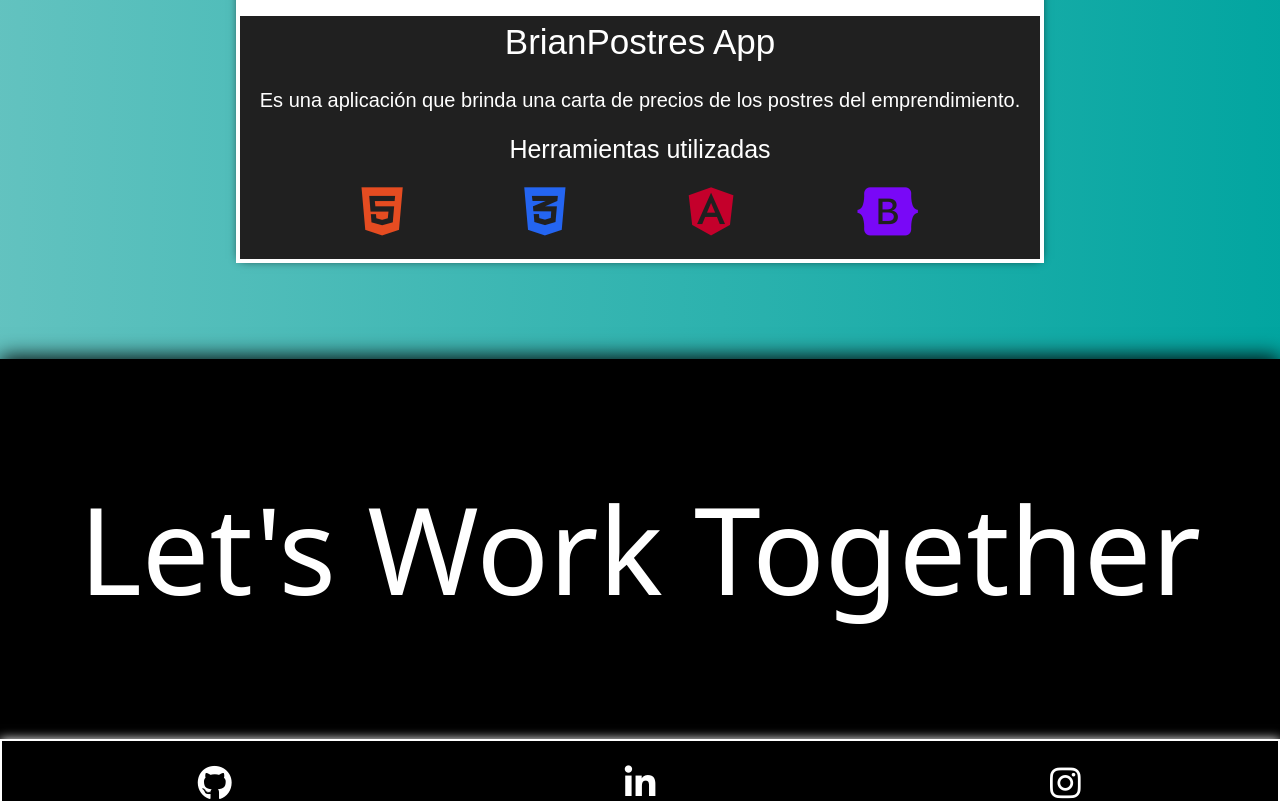
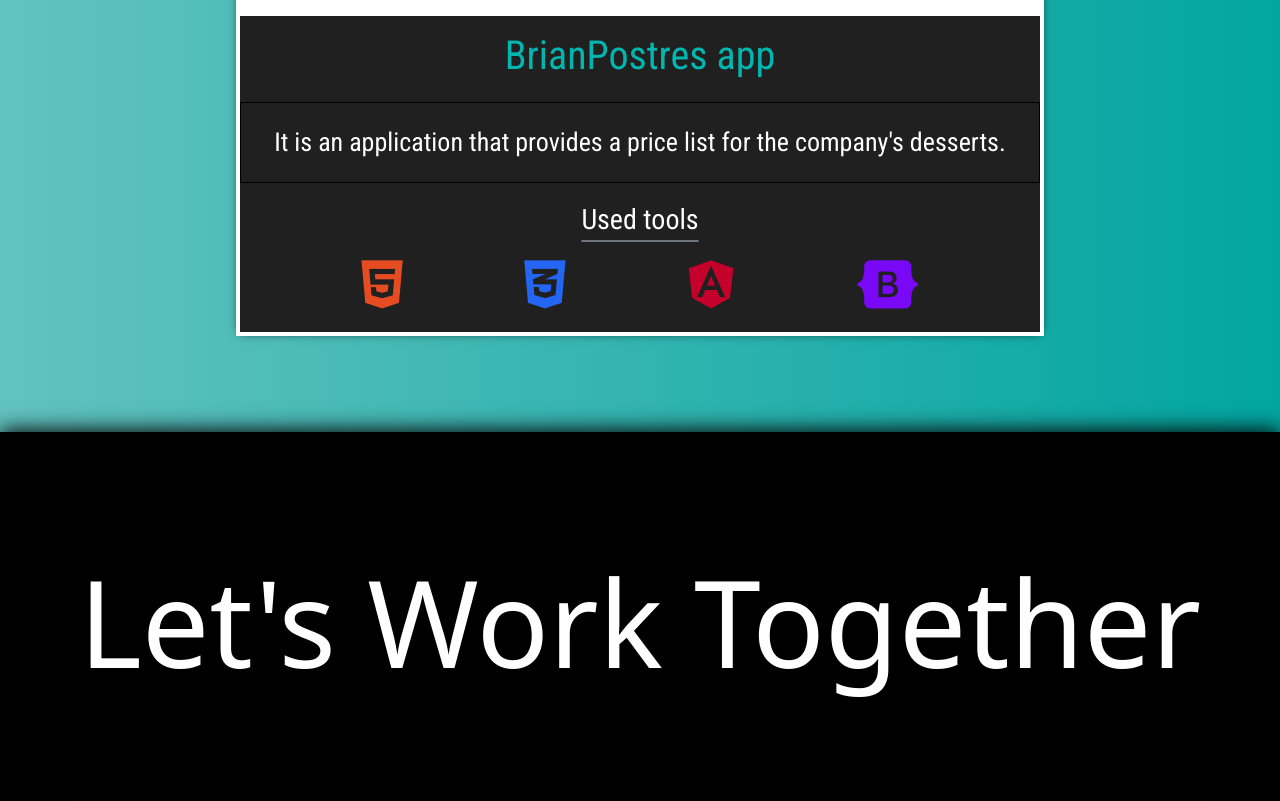
Before and after one commit to LucianoKuhn/PersonalPortfolio, a plain HTML site: page index.html in a window 1280 px wide. Shown: the part 1120-1921 px from the top of the page. Drawn offline with nearby package versions, Linux system fonts and the light colour scheme; a script that the page names is missing; a web font is replaced by a local one.

Commit message:
cambios menores

```diff
--- a/CSS/index_style.css
+++ b/CSS/index_style.css
@@ -143,19 +143,27 @@ li a:hover {
 #projects p {
   color: white;
   text-align: center;
-  font-family: "Rubik", sans-serif;
+  font-family: "Roboto Condensed", sans-serif;
+
 }
 
 .pTituloProyecto {
-  font-size: 35px;
+  font-size: 40px;
+  color: #02b7b1fe !important;
+  padding-top: 10px;
+
 }
 
 .pDescProyecto{
-  font-size: 20px;
+  font-size: 26px;
+  border: 1px solid rgb(0, 0, 0);
+  padding-bottom: 20px;
+  padding-top: 20px;
 }
 
 .pHerramientasProyecto {
-  font-size: 25px;
+  font-size: 28px;
+  text-decoration: underline;
 }
 
 #projects i {
@@ -192,19 +200,19 @@ li a:hover {
 }
 
 .containerRedes:hover {
-  box-shadow: 0px 4px 15px white;
+  box-shadow: 0px 4px 20px #02ded7fe;
 }
 
 #contactBackground i {
   color: white;
-  font-size: 35px;
+  font-size: 40px;
   display: flex;
   justify-content: center;
   padding-bottom: 20px;
 }
 
 #contactBackground i:hover {
-  color: rgb(14, 113, 235);
+  color: #0abbb6fe;
   font-size: 50px;
   transition: all 0.5s ease;
 }
--- a/index.html
+++ b/index.html
@@ -73,6 +73,9 @@
       href="https://fonts.googleapis.com/css2?family=Allerta+Stencil&display=swap"
       rel="stylesheet"
     />
+
+    <link href="https://fonts.googleapis.com/css2?family=Roboto+Condensed:ital,wght@0,100..900;1,100..900&display=swap" rel="stylesheet">
+
   </head>
   <body>
     <header>
@@ -118,7 +121,7 @@
       <div class="row">
         <div class="col-12 order-2 col-md-5 col-lg-5">
 
-          <img class="Img-cara img-fluid " src="img/MiCara.png" alt="Mi rostro" />
+          <img class="Img-cara img-fluid " src="img/MiCara2.png" alt="Mi rostro" />
         </div>
         <div class="col-12 order-md-2 col-md-7 col-lg-6">
           <p class="p-name mx-auto">¡Hi, i am Luciano Kuhn!</p>
@@ -145,13 +148,12 @@
             />
           </a>
 
-          <p class="pTituloProyecto">BrianPostres App</p>
+          <p class="pTituloProyecto">BrianPostres app</p>
           <p class="pDescProyecto">
-            Es una aplicación que brinda una carta de precios de los postres del
-            emprendimiento.
+            It is an application that provides a price list for the company's desserts.
           </p>
           <div>
-            <p class="pHerramientasProyecto">Herramientas utilizadas</p>
+            <p class="pHerramientasProyecto link-underline-secondary  link-offset-3">Used tools</p>
             <div class="d-flex justify-content-evenly">
               <i style="color: #e54c21" class="fa-brands fa-html5"></i>
 
@@ -167,7 +169,7 @@
     <div id="contactBackground">
       <p class="p-letsWork text-center">Let's Work Together</p>
 
-      <div class="container-fluid containerRedes">
+      <div class="container containerRedes">
         <div class="row">
           <div class="col-4">
             <a
```
Also changed, not shown: img/MiCara2.png (added).
